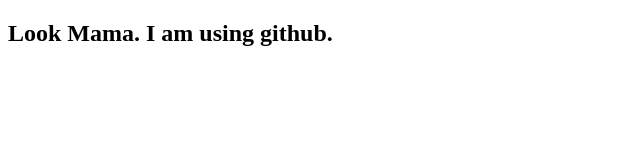
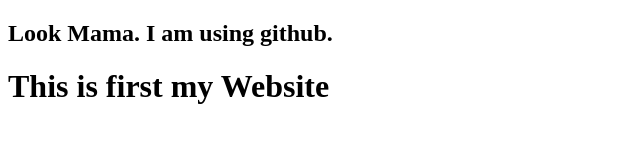
Before and after one commit to jahid-hasan-sakib/my-first-website, a plain HTML site: page index.htm in a window 1280 px wide. Shown: the whole page, without its empty margins (0-640 px from the left). Drawn offline with Linux system fonts and the light colour scheme.

Commit message:
added a tag

```diff
--- a/index.htm
+++ b/index.htm
@@ -7,5 +7,7 @@
 </head>
 <body>
     <h2>Look Mama. I am using github.</h2>
+    <h1>This is first my Website </h1>
+
 </body>
 </html>
```
